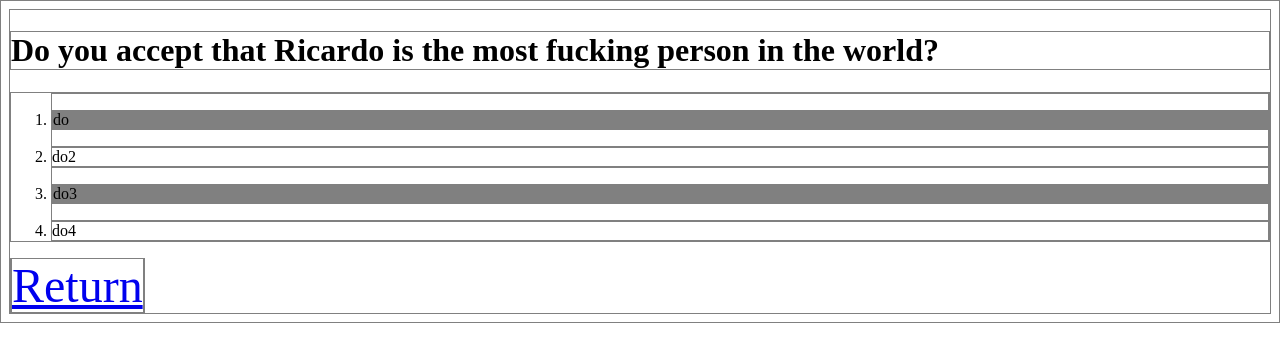
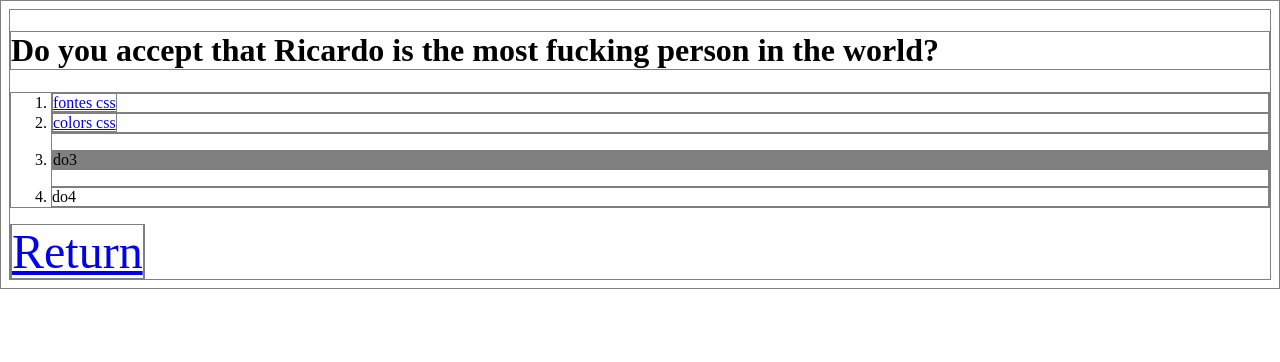
Before and after one commit to ricardobah/CursoModuloCSS, a plain HTML site: page term.html in a window 1280 px wide. Drawn offline with Linux system fonts and the light colour scheme.

Commit message:
Alteracoes link

```diff
--- a/term.html
+++ b/term.html
@@ -13,10 +13,10 @@
 
 		<ol>
 			<li>
-				<p>do</p>
+				<a href="https://www.cssfontstack.com/">fontes css</a>
 			</li>
 			<li>
-				do2
+				<a href="https://www.quackit.com/css/css_color_codes.cfm">colors css</a>
 			</li>
 			<li>
 				<p>do3</p>
```
